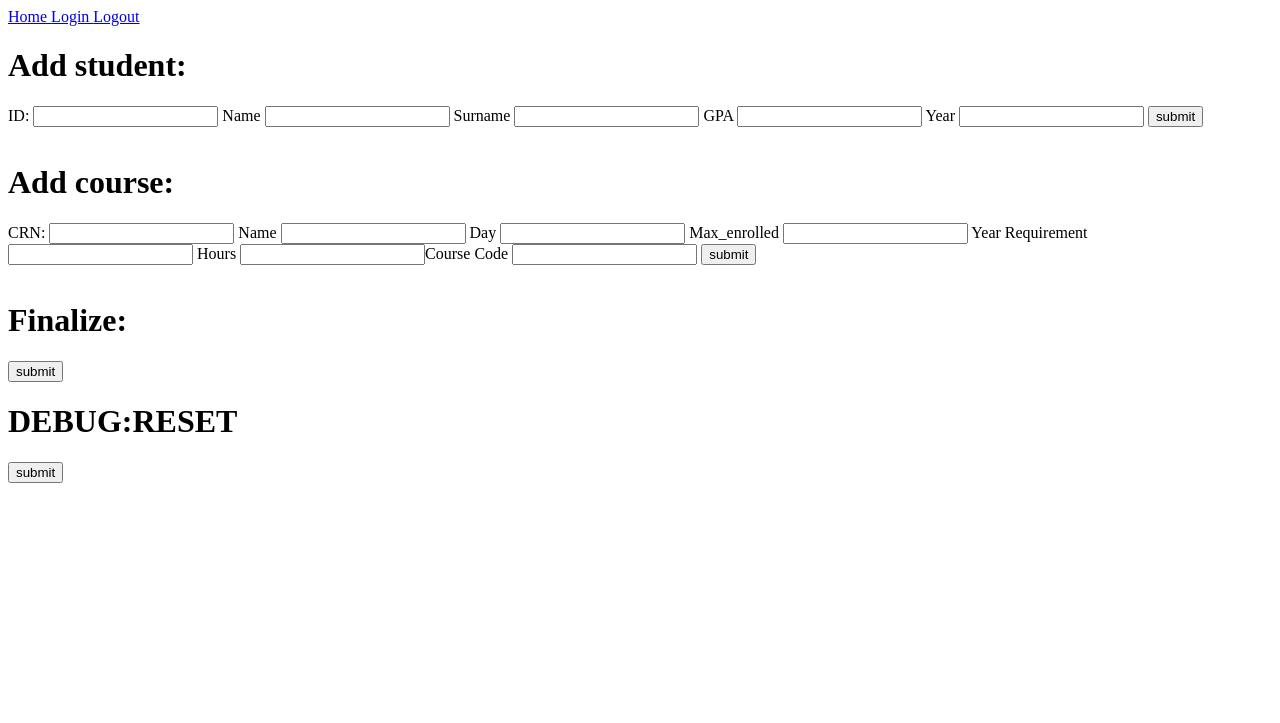
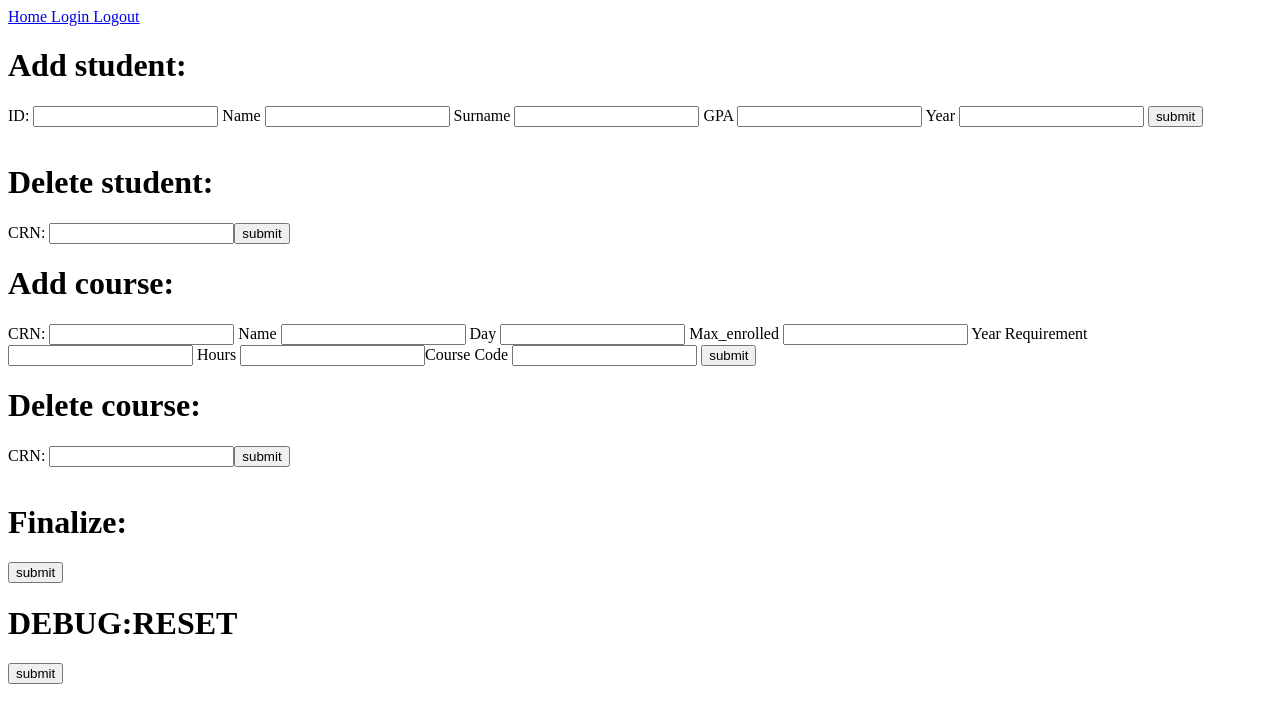
Before and after one commit to Onefivezero/DatabaseProject112233, a Flask app: template templates/admin.html in a window 1280 px wide. Shown: the top 723 px of the page. Run offline with Flask 2, Linux system fonts and the light colour scheme; the template is opened without the code that fills it, so the values that code supplies are empty; some libraries are stand-ins or nearby versions.

Commit message:
Add files via upload

```diff
--- a/templates/admin.html
+++ b/templates/admin.html
@@ -41,10 +41,24 @@
                     </tr>
                 {% endfor %}
                 </table>
+
+        <h1>Delete student:</h1>
+            <form action = "{{ url_for('delete_student') }}" method = "post">
+                <p>
+                    CRN: <input type = "text" name = "student_del_id"/><input type = "submit" value = "submit" />
+                </p>
+            </form>
+
         <h1>Add course:</h1>
             <form action = "{{ url_for('add_course') }}" method = "post">
                 <p>
                     CRN: <input type = "text" name = "course_crn" /> Name <input type = "text" name = "course_name" /> Day <input type = "text" name = "course_day" /> Max_enrolled <input type = "text" name = "course_max" /> Year Requirement <input type = "text" name = "course_yearreq" /> Hours <input type = "text" name = "course_hours" />Course Code <input type = "text" name = "course_code" /> <input type = "submit" value = "submit" />
+                </p>
+            </form>
+        <h1>Delete course:</h1>
+            <form action = "{{ url_for('delete_course') }}" method = "post">
+                <p>
+                    CRN: <input type = "text" name = "course_del_crn"/><input type = "submit" value = "submit" />
                 </p>
             </form>
                 <table>
```
